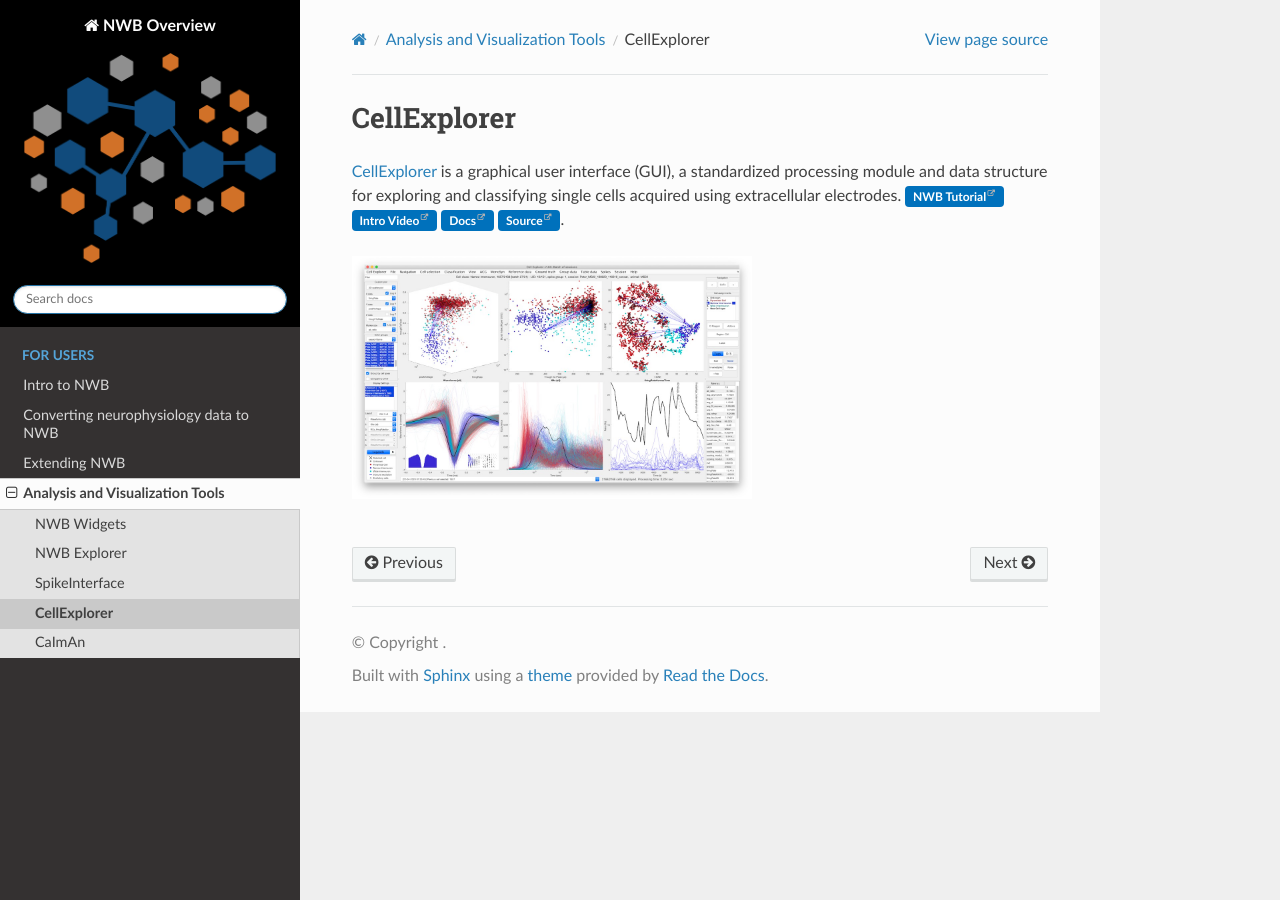
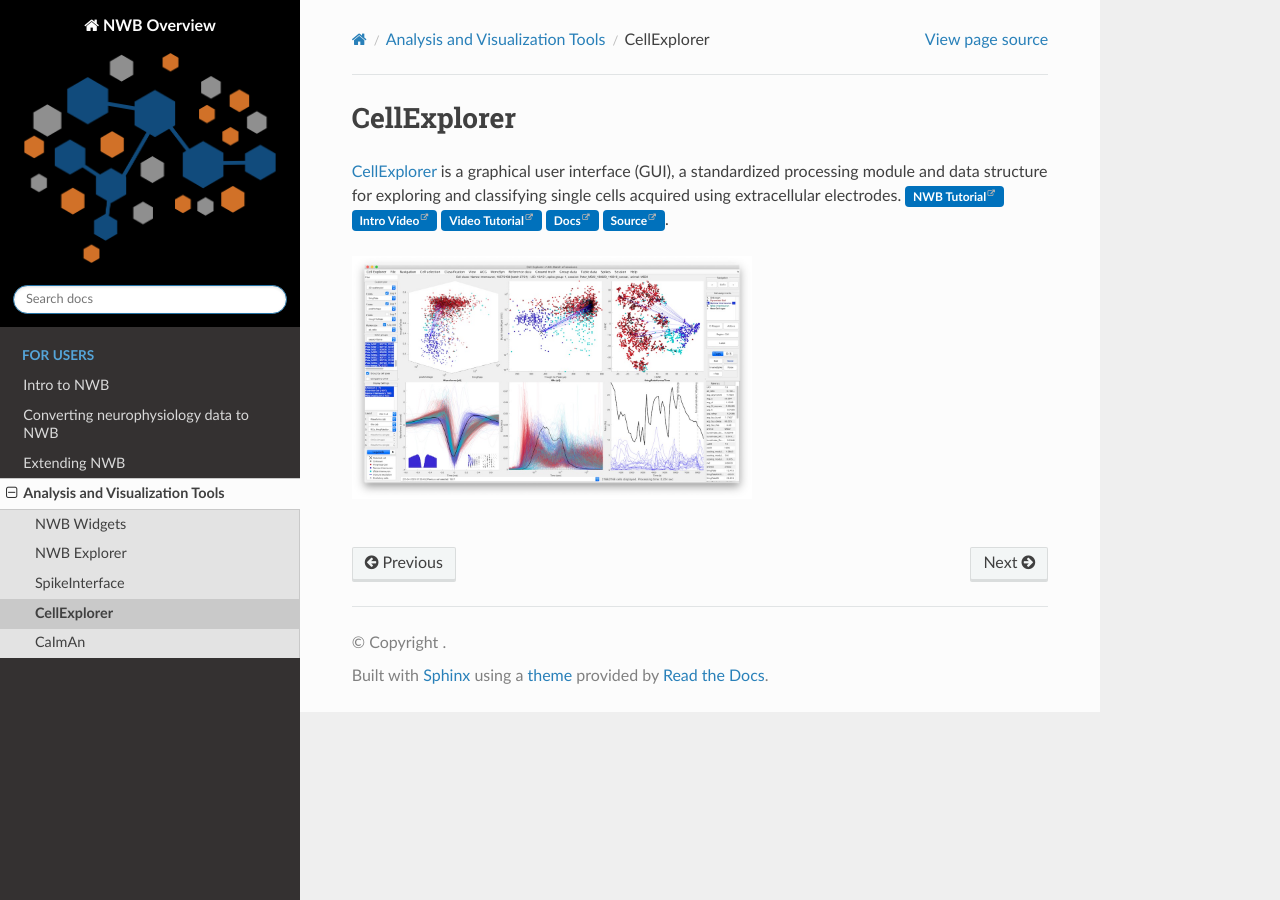
Before and after one commit to NeurodataWithoutBorders/nwb-overview, a Sphinx documentation site: the page built from docs/source/analysis_tools/cellexplorer/cellexplorer.rst, in a window 1280 px wide. Built offline with Sphinx 7.4.7 and the Read the Docs theme 2.0.0, drawn with Linux system fonts in a browser that asks for light colours; pages that are not in the unit, such as notebooks, are missing from menus.

Commit message:
Added CellExplorer Video link

```diff
--- a/docs/source/analysis_tools/cellexplorer/cellexplorer.rst
+++ b/docs/source/analysis_tools/cellexplorer/cellexplorer.rst
@@ -5,7 +5,11 @@
 
 .. short_description_start
 
-:ref:`analysistools-cellexplorer`  is a graphical user interface (GUI), a standardized processing module and data structure for exploring and classifying single cells acquired using extracellular electrodes. :bdg-link-primary:`NWB Tutorial  <https://cellexplorer.org/tutorials/nwb-tutorial/>`  :bdg-link-primary:`Intro Video  <https://www.youtube.com/watch?v=GR1glNhcGIY>`  :bdg-link-primary:`Docs  <https://cellexplorer.org/>` :bdg-link-primary:`Source <https://github.com/petersenpeter/CellExplorer>`.
+:ref:`analysistools-cellexplorer`  is a graphical user interface (GUI), a standardized processing module and data structure for exploring and classifying single cells acquired using extracellular electrodes. :bdg-link-primary:`NWB Tutorial  <https://cellexplorer.org/tutorials/nwb-tutorial/>`  :bdg-link-primary:`Intro Video  <https://www.youtube.com/watch?v=GR1glNhcGIY>` :bdg-link-primary:`Video Tutorial  <https://www.youtube.com/watch?v=x2x0KkRuSak>` :bdg-link-primary:`Docs  <https://cellexplorer.org/>` :bdg-link-primary:`Source <https://github.com/petersenpeter/CellExplorer>`.
+
+
+
+
 
 .. short_description_end
 
```
